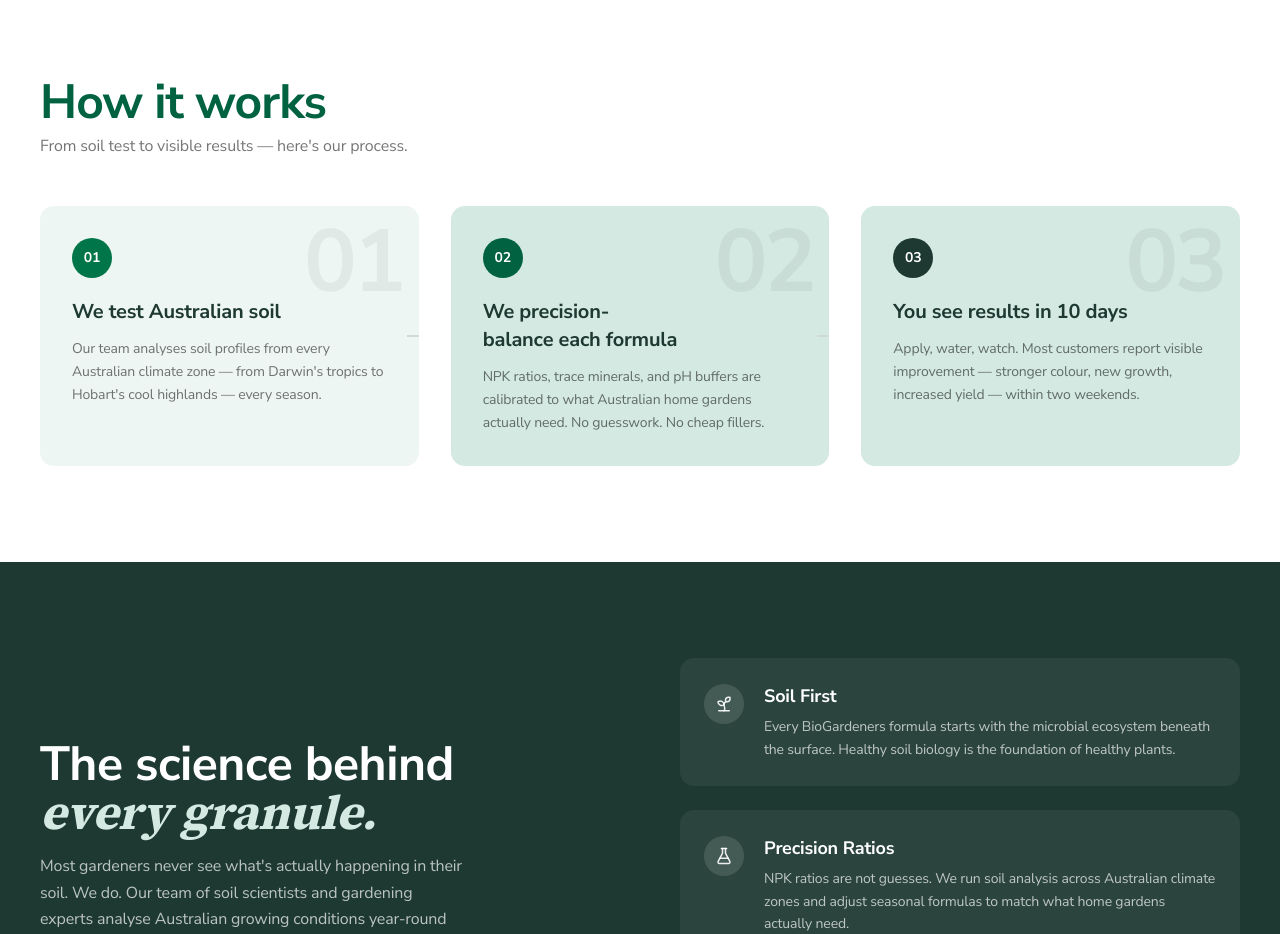
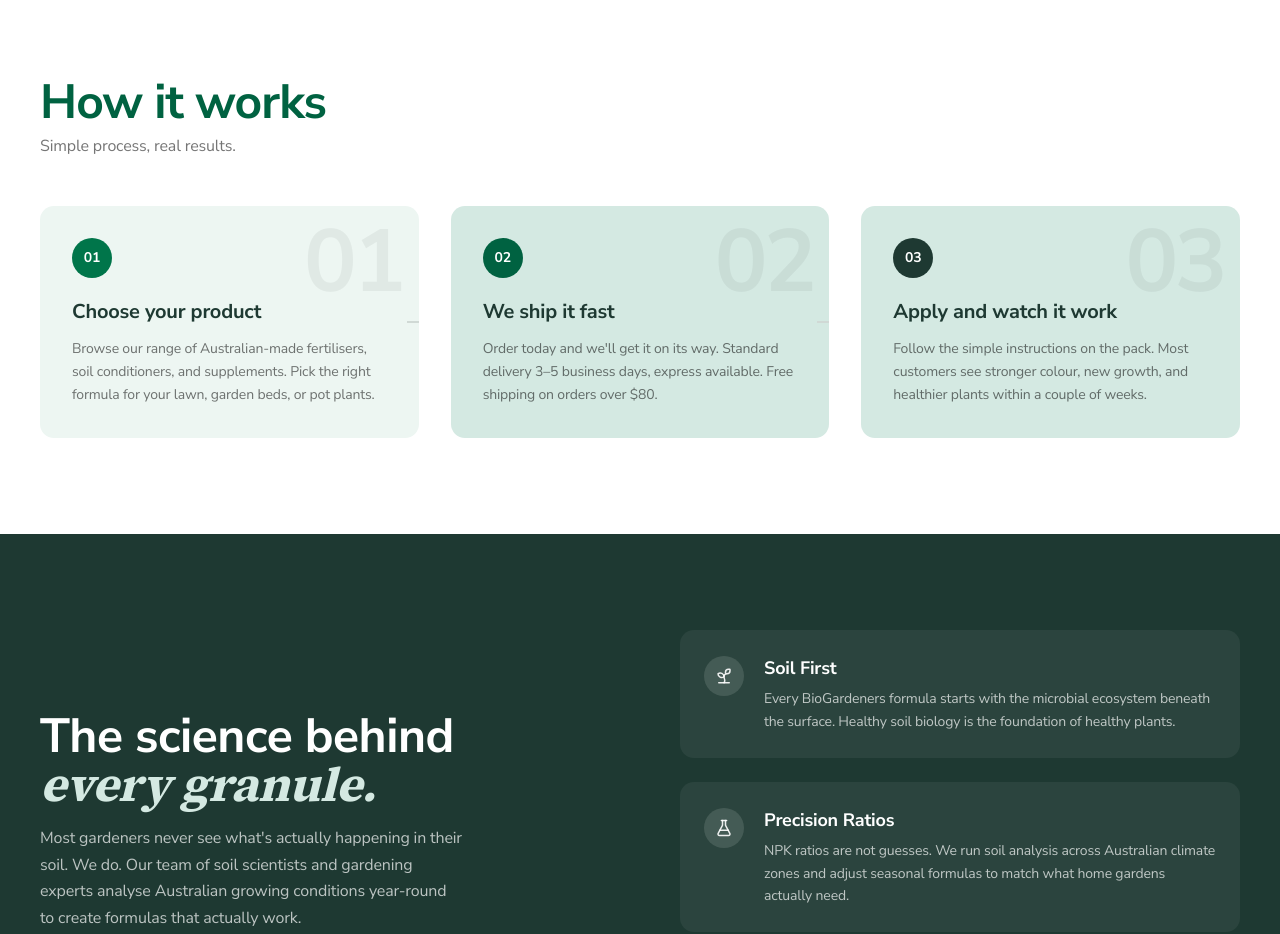
Before and after one commit to xUrbanShotsx/biogardeners, a Next.js app: page / in a window 1280 px wide. Shown: the part 1640-2574 px from the top of the page. Built offline with nearby package versions, Linux system fonts and the light colour scheme; no server answers.

Commit message:
content: update How It Works to reflect online store reality
Replace fake "soil testing lab" narrative with honest steps:
choose product → we ship fast → apply and watch it work.

Co-Authored-By: Claude Sonnet 4.6 <noreply@anthropic.com>

```diff
--- a/components/how-it-works.tsx
+++ b/components/how-it-works.tsx
@@ -5,22 +5,22 @@ import { motion } from "framer-motion";
 const steps = [
   {
     number: "01",
-    title:  "We test Australian soil",
-    body:   "Our team analyses soil profiles from every Australian climate zone — from Darwin's tropics to Hobart's cool highlands — every season.",
+    title:  "Choose your product",
+    body:   "Browse our range of Australian-made fertilisers, soil conditioners, and supplements. Pick the right formula for your lawn, garden beds, or pot plants.",
     color:  "var(--green-xlight)",
     accent: "var(--green-accent)",
   },
   {
     number: "02",
-    title:  "We precision-balance each formula",
-    body:   "NPK ratios, trace minerals, and pH buffers are calibrated to what Australian home gardens actually need. No guesswork. No cheap fillers.",
+    title:  "We ship it fast",
+    body:   "Order today and we'll get it on its way. Standard delivery 3–5 business days, express available. Free shipping on orders over $80.",
     color:  "var(--green-light)",
     accent: "var(--green-bio)",
   },
   {
     number: "03",
-    title:  "You see results in 10 days",
-    body:   "Apply, water, watch. Most customers report visible improvement — stronger colour, new growth, increased yield — within two weekends.",
+    title:  "Apply and watch it work",
+    body:   "Follow the simple instructions on the pack. Most customers see stronger colour, new growth, and healthier plants within a couple of weeks.",
     color:  "#d4e9e2",
     accent: "var(--green-house)",
   },
@@ -45,7 +45,7 @@ export function HowItWorks() {
             How it works
           </h2>
           <p className="text-base" style={{ color: "var(--text-black-soft)" }}>
-            From soil test to visible results — here&apos;s our process.
+            Simple process, real results.
           </p>
         </motion.div>
 
```
